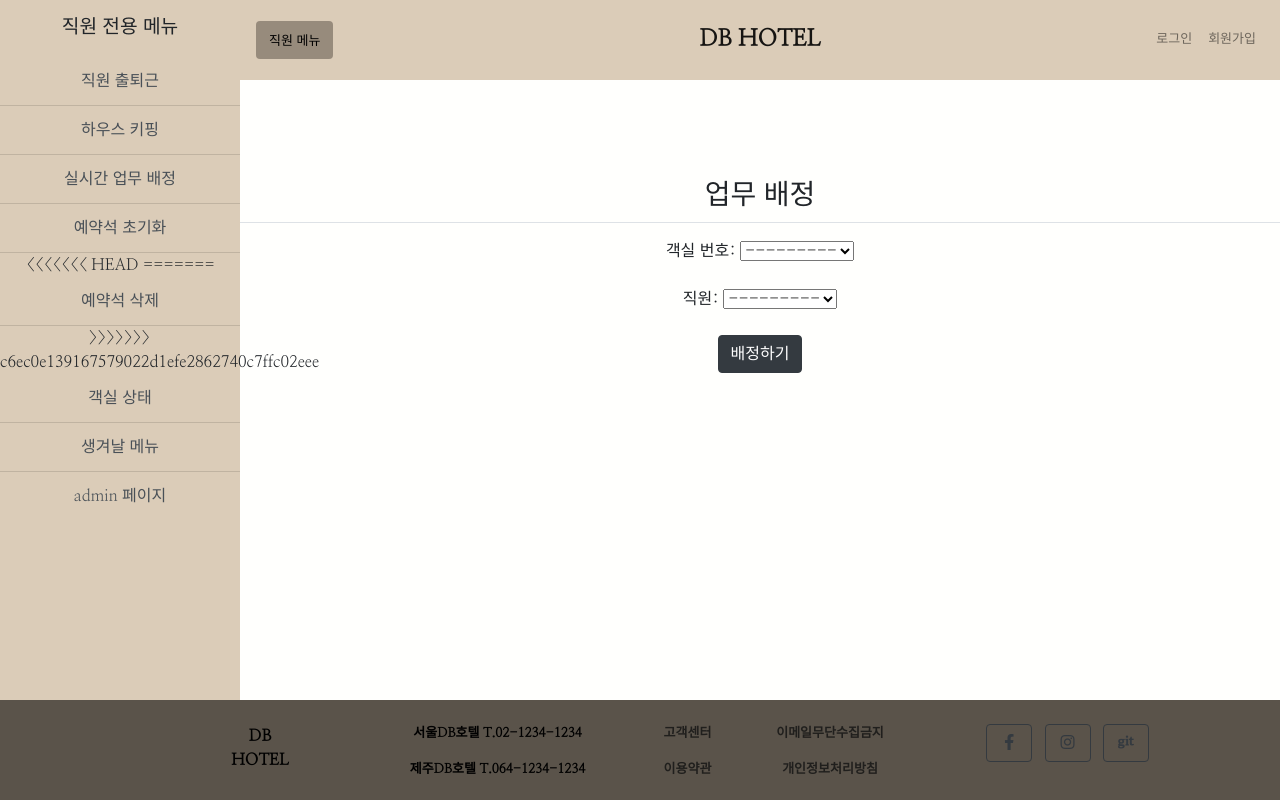
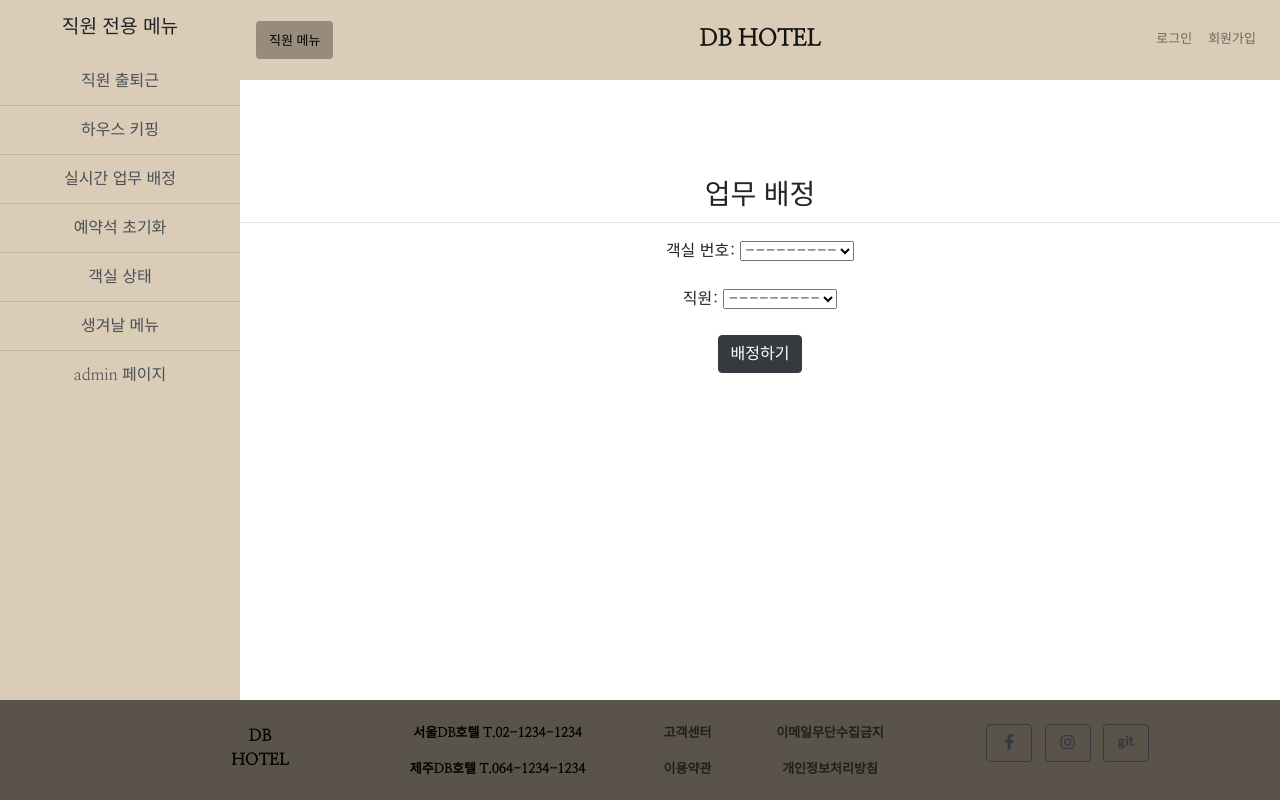
Before and after one commit to jaehoonkimm/DB_is_Free-Hotel_DB_System, a Django app: page /emtaskassign/ in a window 1280 px wide. Run offline with Django 3.2, Linux system fonts and the light colour scheme; data that the repository does not hold is empty; some libraries are stand-ins or nearby versions.

Commit message:
Update base2.html

```diff
--- a/function/main_app/templates/base2.html
+++ b/function/main_app/templates/base2.html
@@ -109,11 +109,6 @@
                     style="background-color: rgb(219, 204, 184);">실시간 업무 배정</a>
                 <a href="/create_reservation_calendar" class="list-group-item list-group-item-action"
                     style="background-color: rgb(219, 204, 184);">예약석 초기화</a>
-<<<<<<< HEAD
-=======
-                <a href="/delete_reservation_calendar" class="list-group-item list-group-item-action"
-                    style="background-color: rgb(219, 204, 184);">예약석 삭제</a>
->>>>>>> c6ec0e139167579022d1efe2862740c7ffc02eee
                 <a href="/room_status/" class="list-group-item list-group-item-action"
                     style="background-color: rgb(219, 204, 184);">객실 상태</a>
                 <a href="#" class="list-group-item list-group-item-action"
```
